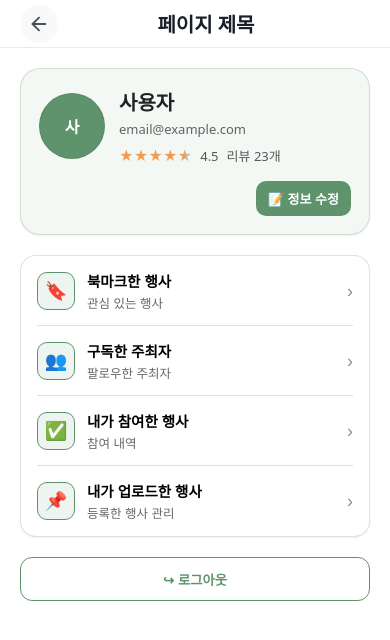
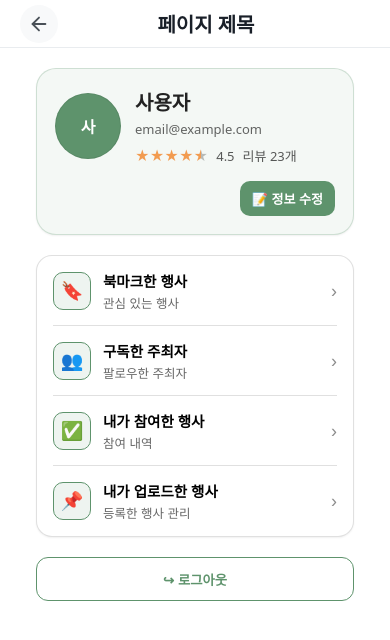
Before and after one commit to Likelion-13th-EGSBI/Likelion-13th-EGSBI-FE, a React (Create React App) app in the folder front/: page /mypage in a window 390 px wide. Shown: the top 640 px of the page. Built offline with nearby package versions, Linux system fonts and the light colour scheme.

Commit message:
design: 레이아웃 변경

```diff
--- a/front/src/css/layout.css
+++ b/front/src/css/layout.css
@@ -1,32 +1,94 @@
-/* Layout 컴포넌트 스타일 */
+:root {
+  --sidebar-w: 240px;
+  --topbar-h: 64px;
+
+
+  --gutter-d: 40px;
+  --gutter-t: 24px;
+  --gutter-m: 16px;
+  --content-max: 1180px;
+}
+
 .layout-container {
   display: flex;
-    height: 100vh;
+  height: 100vh;
+  overflow: hidden;
 }
 
-/* 메인 콘텐츠 영역 */
+
 .layout-main-content {
   flex: 1;
   display: flex;
   flex-direction: column;
+  overflow: auto;
+  background: #fff;
 }
 
-/* 사이드바가 있을 때 */
+
 .layout-main-content.with-layout {
-  margin-left: 240px; /* 사이드바 너비만큼 여백 */
-  padding-top: 64px; /* TopBar 높이만큼 상단 패딩 추가 */
+  margin-left: var(--sidebar-w);
+  padding-top: var(--topbar-h);
+  padding-left: var(--gutter-d);
+  padding-right: var(--gutter-d);
 }
 
-/* 사이드바가 없을 때 (모바일) */
+
 .layout-main-content.without-layout {
   margin-left: 0;
   padding-top: 0;
+  padding-left: var(--gutter-m);
+  padding-right: var(--gutter-m);
 }
 
-/* 모바일에서 레이아웃 조정 */
-@media (max-width: 768px) {
+
+.layout-main-content.with-layout>.subscribe-page,
+.layout-main-content.with-layout>.host-detail,
+.layout-main-content.with-layout>.dashboard-page,
+.layout-main-content.with-layout>.page-root {
+  width: 100%;
+  max-width: var(--content-max);
+  margin-inline: auto;
+}
+
+.layout-main-content.without-layout>.subscribe-page,
+.layout-main-content.without-layout>.host-detail,
+.layout-main-content.without-layout>.dashboard-page,
+.layout-main-content.without-layout>.page-root {
+  width: 100%;
+  max-width: var(--content-max);
+  margin-inline: auto;
+}
+
+
+@media (max-width: 1024px) {
   .layout-main-content.with-layout {
     margin-left: 0;
-    padding-top: 0;
+    padding-top: var(--topbar-h);
+    padding-left: var(--gutter-t);
+    padding-right: var(--gutter-t);
   }
 }
+
+@media (max-width: 768px) {
+
+  .layout-main-content.with-layout,
+  .layout-main-content.without-layout {
+    margin-left: 0;
+    padding-top: 0;
+    padding-left: var(--gutter-m);
+    padding-right: var(--gutter-m);
+  }
+}
+
+
+@media (min-width: 1440px) {
+  :root {
+    --content-max: 1240px;
+  }
+}
+
+@media (min-width: 1680px) {
+  :root {
+    --content-max: 1320px;
+  }
+}
```
